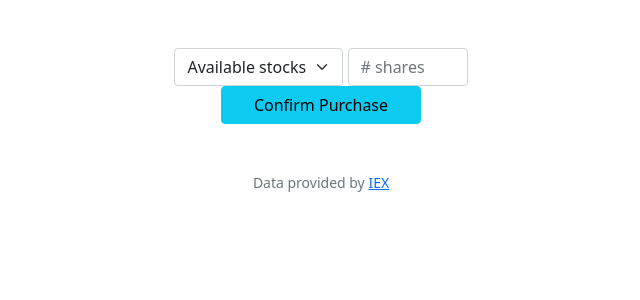
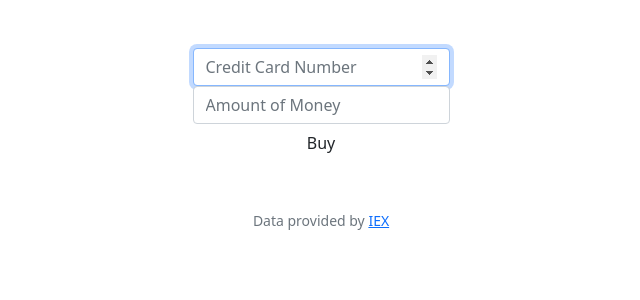
Before and after one commit to KashyapBathina/CS_50, a Flask app: page /add_cash in a window 1280 px wide. Shown: the part 76-376 px from the top of the page, without its empty margins (319-959 px from the left). Run offline with Flask 2, Linux system fonts and the light colour scheme; the visitor is signed in with stand-in values (Sample User, id 1); some libraries are stand-ins or nearby versions.

Commit message:
Fri, Jul 8, 2022, 12:37 AM +00:00

```diff
--- a/finance/app.py
+++ b/finance/app.py
@@ -245,10 +245,10 @@ def add_cash():
     """Add money"""
     if request.method == "POST":
 
-        if request.form.get("credit_card") != "4806013822":
+        if request.form.get("credit_card") != 4806013822:
             return apology("This is an invalid credit card number", 403)
 
-        if request.form.get("money") > 100000:
+        if request.form.get("money") > 999:
             return apology("Your card declined", 403)
 
         db.execute("UPDATE users SET cash = cash + ? WHERE id = ?", request.form.get("money"), id=session["user_id"]);
--- a/finance/templates/add_cash.html
+++ b/finance/templates/add_cash.html
@@ -1,23 +1,21 @@
 {% extends "layout.html" %}
 
 {% block title %}
-    Add_Cash
+    Add Cash
 {% endblock %}
 
 {% block main %}
-
-    <form action="/add_cash" method="post">
-        <div class="form-group">
-            <select required name="symbol" class="form-select form-control" aria-label="Default select">
-              <option value=""> Available stocks </option>
-
-              {% for symbol in owns %}
-              <option value={{symbol}}> {{symbol}} </option>
-              {% endfor %}
-            </select>
-            <input required class="form-control" style='width: 120px' name="shares" placeholder="# shares" type="number" min="1">
-        </div>
-        <button style='width: 200px' class="form-group btn btn-info" type="submit">Confirm Purchase</button>
-</form>
-
+    <form action="{{ url_for('buy') }}" method="post">
+        <fieldset>
+            <div class="form-group">
+                <input autocomplete="off" autofocus class="form-control" name="credit_card" placeholder="Credit Card Number" type="number"/>
+            </div>
+            <div class="form-group">
+                <input autocomplete="off" autofocus class="form-control" name="money" placeholder="Amount of Money" type="number"/>
+            </div>
+            <div class="form-group">
+                <button class="btn btn-default" type="submit">Buy</button>
+            </div>
+        </fieldset>
+    </form>
 {% endblock %}
```
